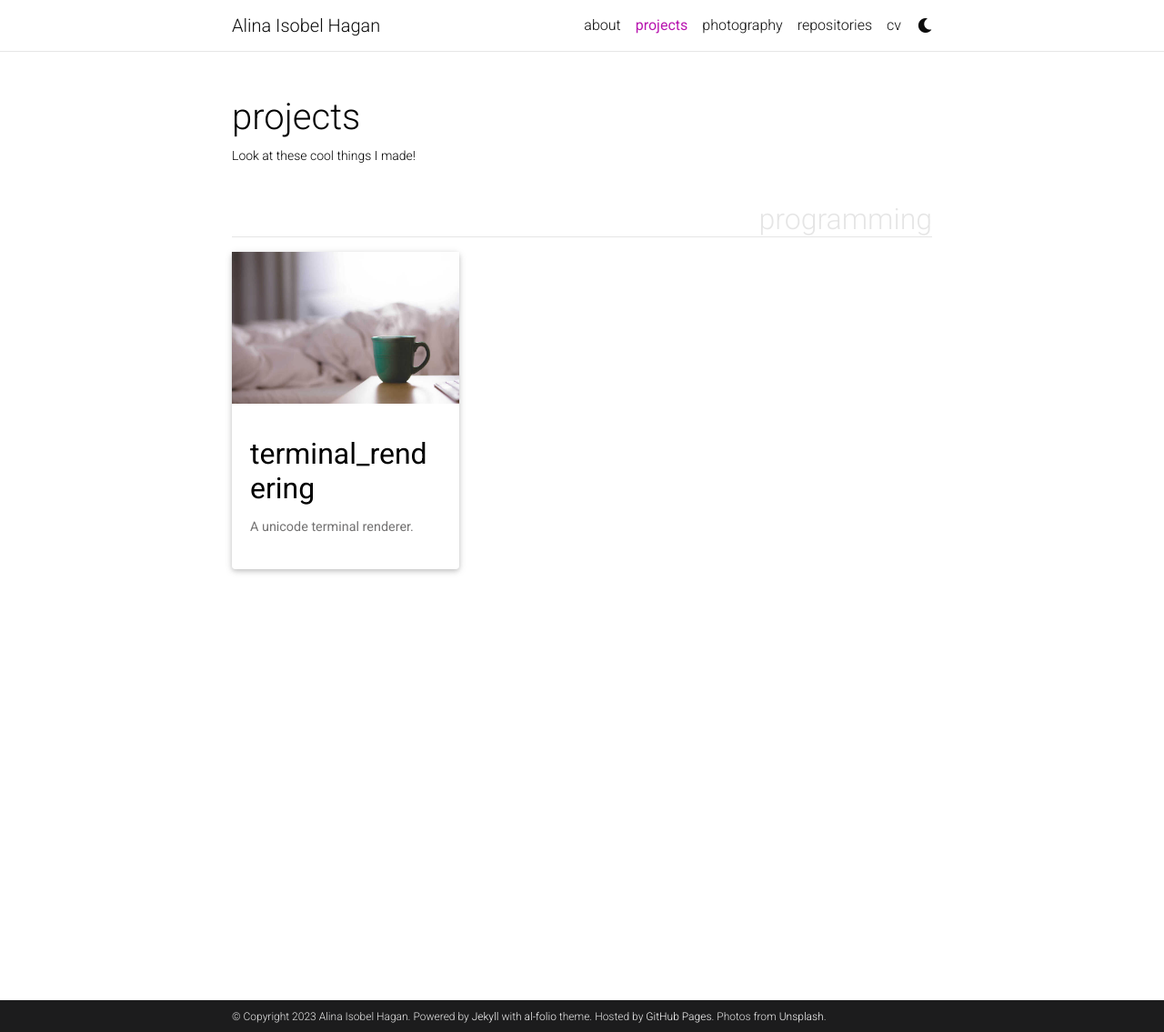
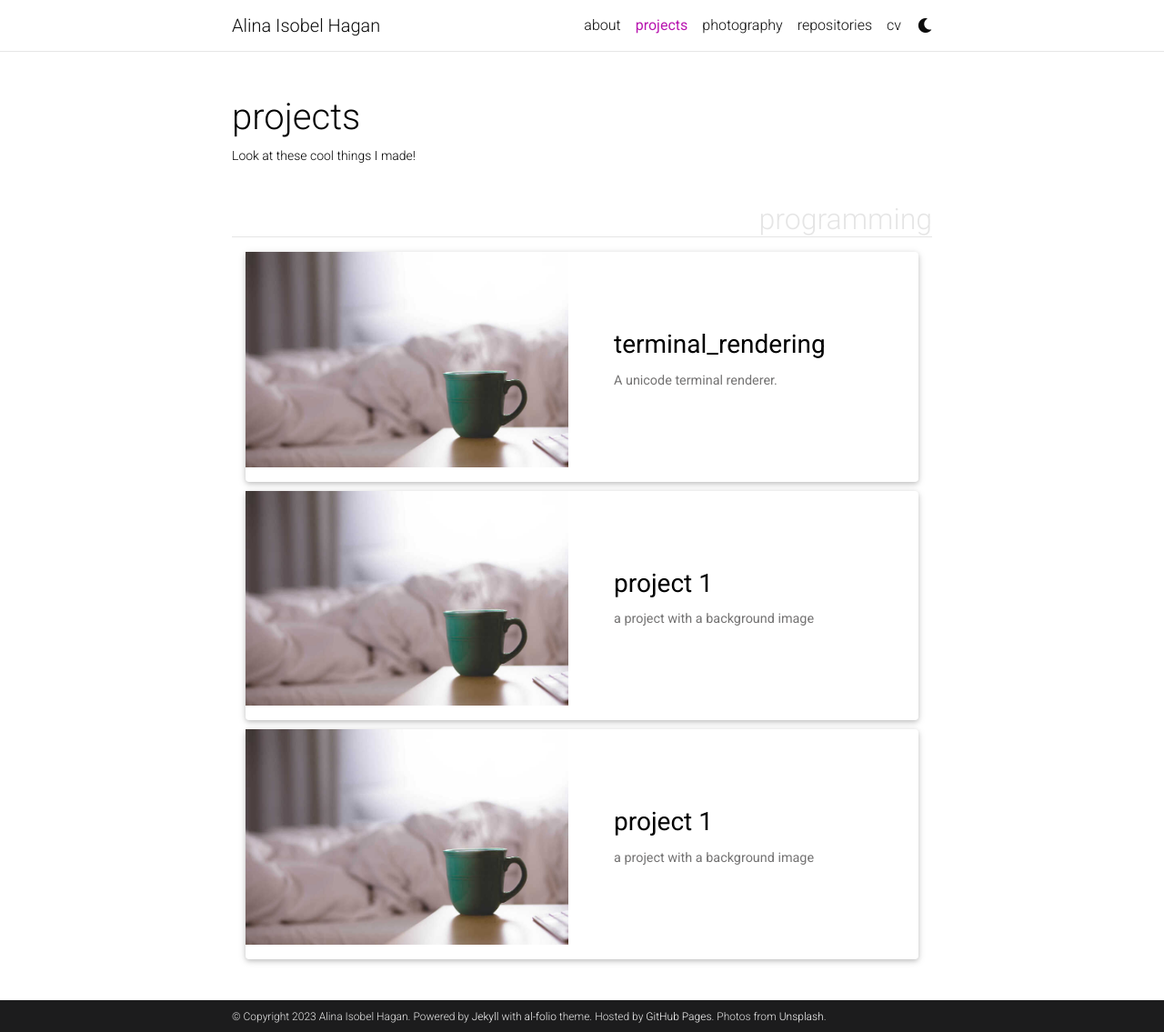
Before and after one commit to aihphysics/aihphysics.github.io, a Jekyll site: the page built from _pages/projects.md, in a window 1280 px wide and 1135 px high. Shown: the whole window at 91% size. Built offline with Jekyll 4.4.1, drawn with Linux system fonts in a browser that asks for light colours; full-size pictures stand in for the smaller copies a plugin makes; comment, search, counter and statistics services are not loaded; a style sheet for code colours, icons or effects is not loaded.

Commit message:
add more project

````diff
--- /dev/null
+++ b/_projects/2_project.md
@@ -0,0 +1,80 @@
+---
+layout: page
+title: project 1
+description: a project with a background image
+img: assets/img/12.jpg
+importance: 1
+category: programming
+---
+
+Every project has a beautiful feature showcase page.
+It's easy to include images in a flexible 3-column grid format.
+Make your photos 1/3, 2/3, or full width.
+
+To give your project a background in the portfolio page, just add the img tag to the front matter like so:
+
+    ---
+    layout: page
+    title: project
+    description: a project with a background image
+    img: /assets/img/12.jpg
+    ---
+
+<div class="row">
+    <div class="col-sm mt-3 mt-md-0">
+        {% include figure.html path="assets/img/1.jpg" title="example image" class="img-fluid rounded z-depth-1" %}
+    </div>
+    <div class="col-sm mt-3 mt-md-0">
+        {% include figure.html path="assets/img/3.jpg" title="example image" class="img-fluid rounded z-depth-1" %}
+    </div>
+    <div class="col-sm mt-3 mt-md-0">
+        {% include figure.html path="assets/img/5.jpg" title="example image" class="img-fluid rounded z-depth-1" %}
+    </div>
+</div>
+<div class="caption">
+    Caption photos easily. On the left, a road goes through a tunnel. Middle, leaves artistically fall in a hipster photoshoot. Right, in another hipster photoshoot, a lumberjack grasps a handful of pine needles.
+</div>
+<div class="row">
+    <div class="col-sm mt-3 mt-md-0">
+        {% include figure.html path="assets/img/5.jpg" title="example image" class="img-fluid rounded z-depth-1" %}
+    </div>
+</div>
+<div class="caption">
+    This image can also have a caption. It's like magic.
+</div>
+
+You can also put regular text between your rows of images.
+Say you wanted to write a little bit about your project before you posted the rest of the images.
+You describe how you toiled, sweated, *bled* for your project, and then... you reveal its glory in the next row of images.
+
+
+<div class="row justify-content-sm-center">
+    <div class="col-sm-8 mt-3 mt-md-0">
+        {% include figure.html path="assets/img/6.jpg" title="example image" class="img-fluid rounded z-depth-1" %}
+    </div>
+    <div class="col-sm-4 mt-3 mt-md-0">
+        {% include figure.html path="assets/img/11.jpg" title="example image" class="img-fluid rounded z-depth-1" %}
+    </div>
+</div>
+<div class="caption">
+    You can also have artistically styled 2/3 + 1/3 images, like these.
+</div>
+
+
+The code is simple.
+Just wrap your images with `<div class="col-sm">` and place them inside `<div class="row">` (read more about the <a href="https://getbootstrap.com/docs/4.4/layout/grid/">Bootstrap Grid</a> system).
+To make images responsive, add `img-fluid` class to each; for rounded corners and shadows use `rounded` and `z-depth-1` classes.
+Here's the code for the last row of images above:
+
+{% raw %}
+```html
+<div class="row justify-content-sm-center">
+    <div class="col-sm-8 mt-3 mt-md-0">
+        {% include figure.html path="assets/img/6.jpg" title="example image" class="img-fluid rounded z-depth-1" %}
+    </div>
+    <div class="col-sm-4 mt-3 mt-md-0">
+        {% include figure.html path="assets/img/11.jpg" title="example image" class="img-fluid rounded z-depth-1" %}
+    </div>
+</div>
+```
+{% endraw %}
--- /dev/null
+++ b/_projects/3_project.md
@@ -0,0 +1,80 @@
+---
+layout: page
+title: project 1
+description: a project with a background image
+img: assets/img/12.jpg
+importance: 1
+category: programming
+---
+
+Every project has a beautiful feature showcase page.
+It's easy to include images in a flexible 3-column grid format.
+Make your photos 1/3, 2/3, or full width.
+
+To give your project a background in the portfolio page, just add the img tag to the front matter like so:
+
+    ---
+    layout: page
+    title: project
+    description: a project with a background image
+    img: /assets/img/12.jpg
+    ---
+
+<div class="row">
+    <div class="col-sm mt-3 mt-md-0">
+        {% include figure.html path="assets/img/1.jpg" title="example image" class="img-fluid rounded z-depth-1" %}
+    </div>
+    <div class="col-sm mt-3 mt-md-0">
+        {% include figure.html path="assets/img/3.jpg" title="example image" class="img-fluid rounded z-depth-1" %}
+    </div>
+    <div class="col-sm mt-3 mt-md-0">
+        {% include figure.html path="assets/img/5.jpg" title="example image" class="img-fluid rounded z-depth-1" %}
+    </div>
+</div>
+<div class="caption">
+    Caption photos easily. On the left, a road goes through a tunnel. Middle, leaves artistically fall in a hipster photoshoot. Right, in another hipster photoshoot, a lumberjack grasps a handful of pine needles.
+</div>
+<div class="row">
+    <div class="col-sm mt-3 mt-md-0">
+        {% include figure.html path="assets/img/5.jpg" title="example image" class="img-fluid rounded z-depth-1" %}
+    </div>
+</div>
+<div class="caption">
+    This image can also have a caption. It's like magic.
+</div>
+
+You can also put regular text between your rows of images.
+Say you wanted to write a little bit about your project before you posted the rest of the images.
+You describe how you toiled, sweated, *bled* for your project, and then... you reveal its glory in the next row of images.
+
+
+<div class="row justify-content-sm-center">
+    <div class="col-sm-8 mt-3 mt-md-0">
+        {% include figure.html path="assets/img/6.jpg" title="example image" class="img-fluid rounded z-depth-1" %}
+    </div>
+    <div class="col-sm-4 mt-3 mt-md-0">
+        {% include figure.html path="assets/img/11.jpg" title="example image" class="img-fluid rounded z-depth-1" %}
+    </div>
+</div>
+<div class="caption">
+    You can also have artistically styled 2/3 + 1/3 images, like these.
+</div>
+
+
+The code is simple.
+Just wrap your images with `<div class="col-sm">` and place them inside `<div class="row">` (read more about the <a href="https://getbootstrap.com/docs/4.4/layout/grid/">Bootstrap Grid</a> system).
+To make images responsive, add `img-fluid` class to each; for rounded corners and shadows use `rounded` and `z-depth-1` classes.
+Here's the code for the last row of images above:
+
+{% raw %}
+```html
+<div class="row justify-content-sm-center">
+    <div class="col-sm-8 mt-3 mt-md-0">
+        {% include figure.html path="assets/img/6.jpg" title="example image" class="img-fluid rounded z-depth-1" %}
+    </div>
+    <div class="col-sm-4 mt-3 mt-md-0">
+        {% include figure.html path="assets/img/11.jpg" title="example image" class="img-fluid rounded z-depth-1" %}
+    </div>
+</div>
+```
+{% endraw %}
````
Also changed, not shown: _pages/projects.md (+1 -1 lines).
